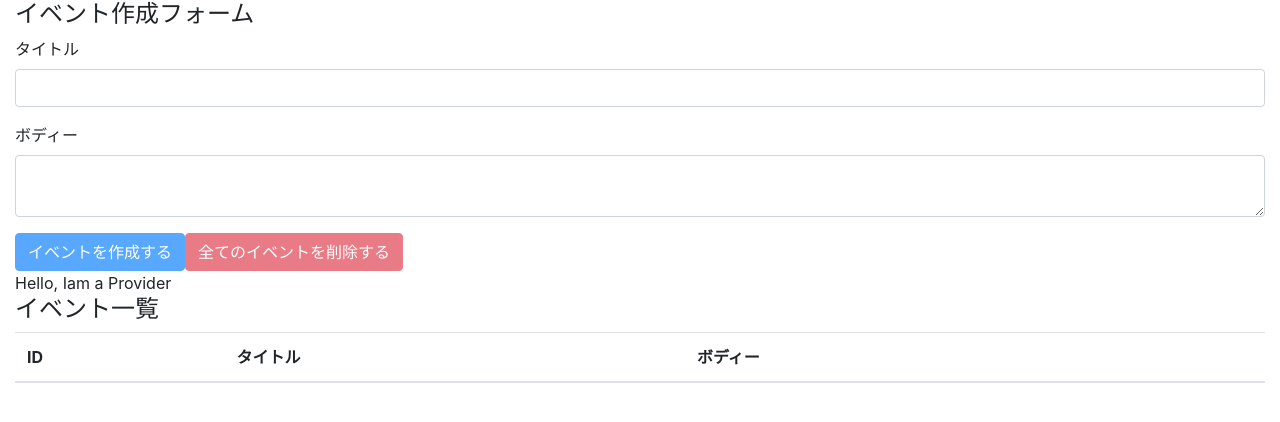
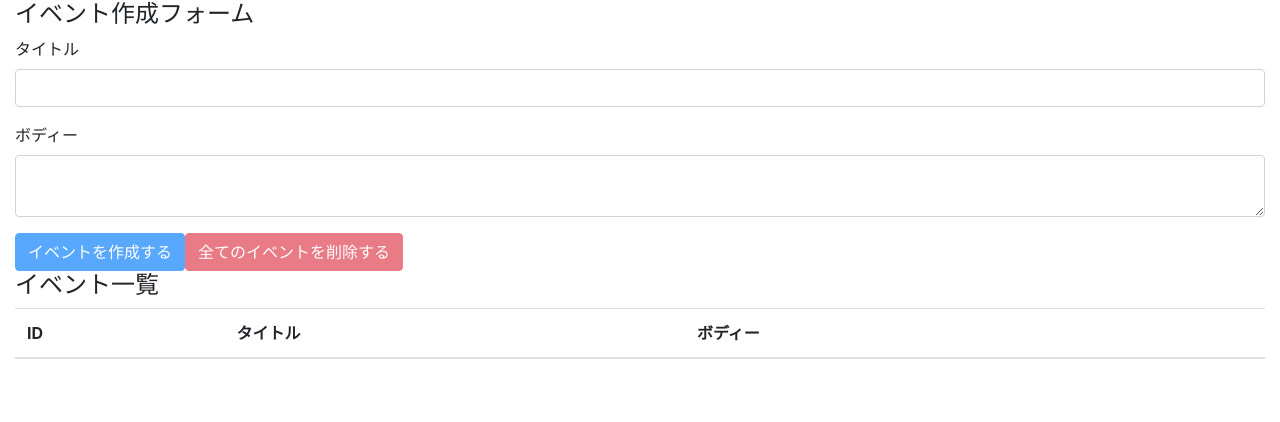
Before and after one commit to Spanaic/react-hooks-101, a React (Create React App) app: page / in a window 1280 px wide. Shown: the top 422 px of the page. Built offline with nearby package versions, Linux system fonts and the light colour scheme.

Commit message:
【完了】prop drilling問題をContextで解決

```diff
--- a/src/components/App.tsx
+++ b/src/components/App.tsx
@@ -7,14 +7,17 @@ import AppContext from '../contexts/AppContext'
 import reducer, {EventState, EventAction} from '../reducers/'
 
 const App: React.FC = () =>  {
-  // NOTE: EventFormコンポーネントに切り分けてリファクタ
   const [state, dispatch] = useReducer<React.Reducer<EventState[], EventAction>>(reducer, [])
 
   return (
-    <AppContext.Provider value={'Hello, Iam a Provider'}>
+    // stateとdispatchをproviderのvalueに設定する
+    <AppContext.Provider value={{ state, dispatch }}>
       <div className="container-fluid">
-        <EventForm state={state} dispatch={dispatch} />
-        <Events state={state} dispatch={dispatch} />
+        {/* <EventForm state={state} dispatch={dispatch} />
+        <Events state={state} dispatch={dispatch} /> */}
+        {/* useContextを使うため、propsにstateとdispatchを渡す必要がなくなる */}
+        <EventForm />
+        <Events />
       </div>
     </AppContext.Provider>
   );
--- a/src/components/Event.tsx
+++ b/src/components/Event.tsx
@@ -1,9 +1,12 @@
-import React from 'react'
+import React,  { useContext } from 'react'
 
-import { DELETE_EVENT } from '../actions'
+// import { DELETE_EVENT } from '../actions'
+import { ActionType } from '../reducers'
+import AppContext from '../contexts/AppContext'
 
 // FIXME: コンポーネントの引数がanyなので修正が必要
-const Event = ({event, dispatch}) => {
+const Event = ({event}) => {
+  const { dispatch } = useContext(AppContext)
   const id = event.id
   const handleClickDeleteButton = () => {
     const result = window.confirm(`イベント(id=${id})を本当に削除しても良いですか？`)
@@ -12,7 +15,7 @@ const Event = ({event, dispatch}) => {
         {
           // こちらはAppコンポーネントと違い、文字列で渡すと動作する
           // type: 'DELETE_EVENT',
-          type: DELETE_EVENT,
+          type: ActionType.DELETE_EVENT,
           // type: ActionType.DELETE_EVENT,
           payload: {
             id: id,
--- a/src/components/EventForm.tsx
+++ b/src/components/EventForm.tsx
@@ -1,17 +1,18 @@
-import React, { useState } from 'react'
+import React, { useState, useContext } from 'react'
 import { ActionType } from '../reducers'
+import AppContext from '../contexts/AppContext'
 
-const EventForm = ({ state, dispatch }) => {
+const EventForm = () => {
   // Appコンポーネントから渡ってくるstateとdispatchを利用するためuseReducerをこのファイルでは使わない
     // オブジェクトが独立してしまうため、AppとEventFormで使うstateとdispatchを共有するためにpropsで渡ってきた値(関数)を使う
   // useReducerを使う際の定型文
   // const [state, dispatch] = useReducer<React.Reducer<EventState[], EventAction>>(reducer, [])
   const [title, setTitle] = useState('')
   const [body, setBody] = useState('')
+  const {state, dispatch} = useContext(AppContext)
 
   function addEvent(e: React.MouseEvent<HTMLElement, MouseEvent>) {
     e.preventDefault();
-    console.log({title, body})
     dispatch({
       type: ActionType.CREATE_EVENT,
       payload:
--- a/src/components/Events.tsx
+++ b/src/components/Events.tsx
@@ -2,11 +2,10 @@ import React, { useContext } from 'react'
 import Event from './Event'
 import AppContext from '../contexts/AppContext';
 
-const Events = ({state, dispatch}) => {
-  const value = useContext(AppContext)
+const Events = () => {
+  const {state} = useContext(AppContext)
   return(
     <>
-      <div>{value}</div>
       <h4>イベント一覧</h4>
       <table className="table table-hover">
         <thead>
@@ -18,7 +17,7 @@ const Events = ({state, dispatch}) => {
           </tr>
         </thead>
         <tbody>
-          {state.map((event, index) => (<Event key={index} event={event} dispatch={dispatch} />))}
+          {state.map((event, index) => (<Event key={index} event={event} />))}
         </tbody>
       </table>
     </>
--- a/src/contexts/AppContext.tsx
+++ b/src/contexts/AppContext.tsx
@@ -1,6 +1,17 @@
 import { createContext } from 'react';
+import { EventState, EventAction } from '../reducers'
 
-const AppContext = createContext('')
+// context用にstateとdispatchをまとめる
+  // stateの最終的な型を定義することでエラーが解決した（EventStateの配列をstateプロパティに渡すことで解決）
+export type EventStateWithAction = {
+  state: EventState[];
+  dispatch: React.Dispatch<EventAction>;
+}
+
+// 引数を入れないとTSからエラーで怒られるので注意
+  // https://qiita.com/_akira19/items/8911567227ce38a1bdf6
+    // stateが配列なので型定義が難しい
+const AppContext = createContext({} as EventStateWithAction)
 
 export default AppContext;
 // provider(提供者)でトップレベルからコンポーネントをラップする
--- a/src/reducers/index.tsx
+++ b/src/reducers/index.tsx
@@ -22,6 +22,7 @@ export type EventAction = {
 }
 
 
+// const events: React.Reducer<EventState[], EventAction> = (state: EventState[], action: EventAction) => {
 const events: React.Reducer<EventState[], EventAction> = (state: EventState[], action: EventAction) => {
   switch(action.type) {
     case ActionType.CREATE_EVENT:
```
